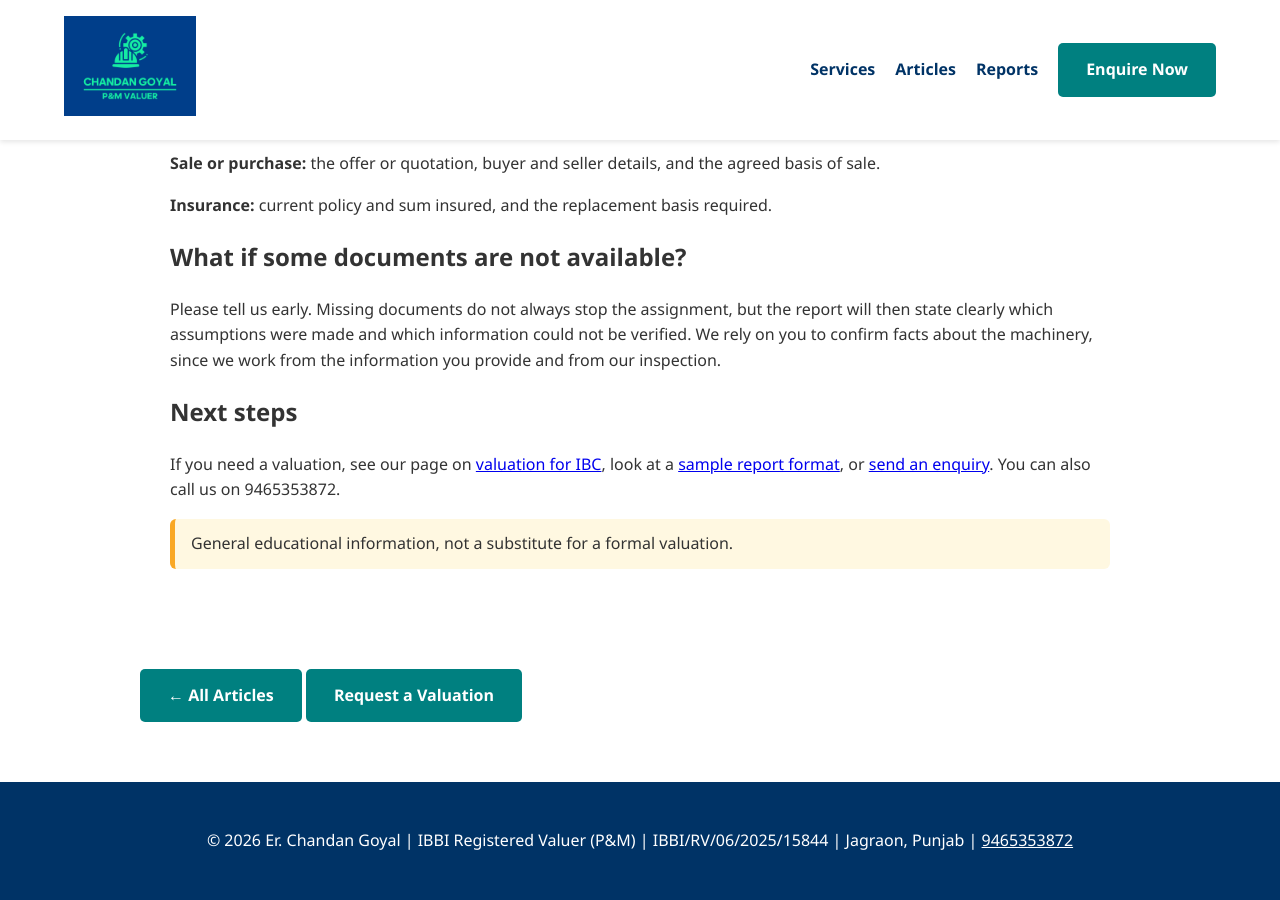
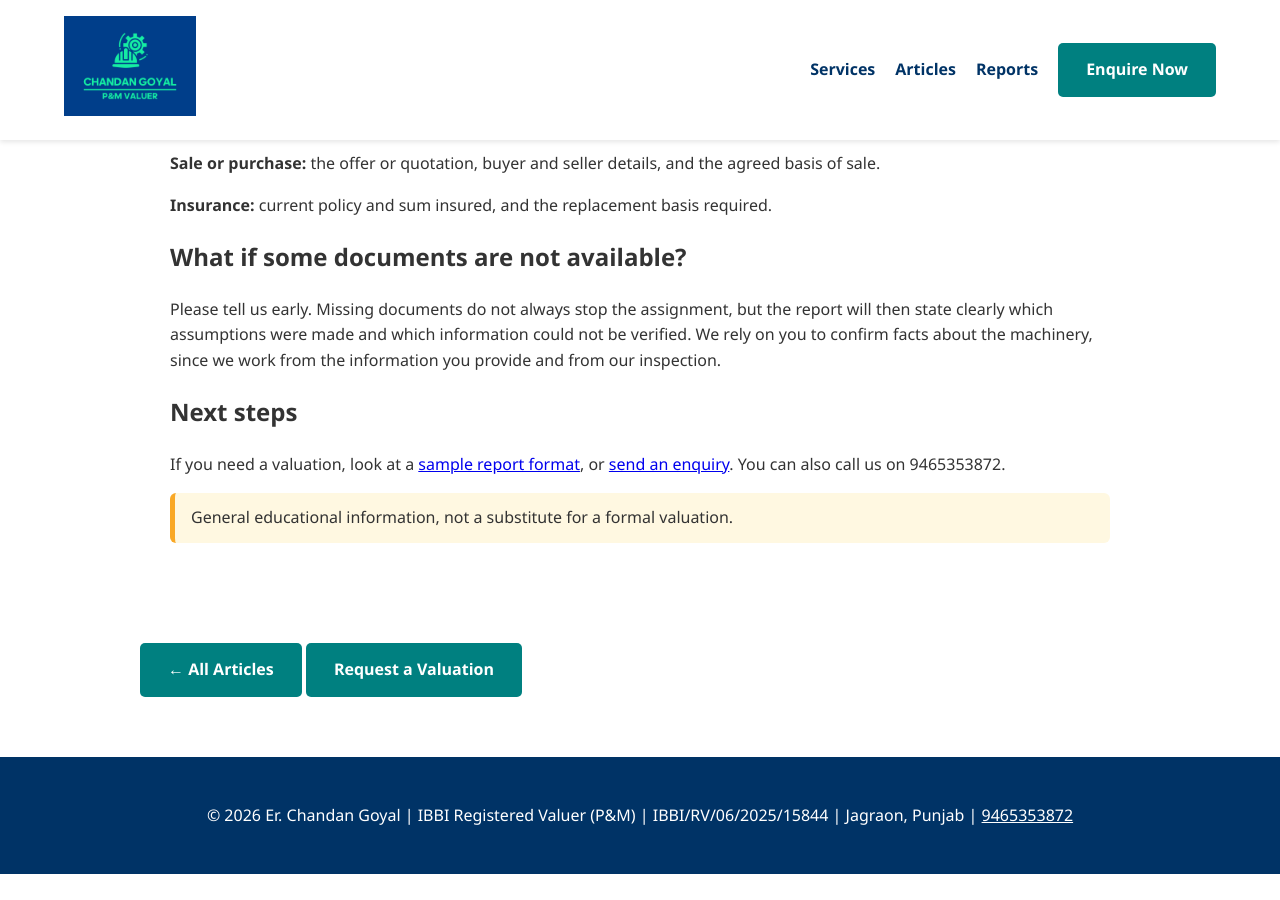
Before and after one commit to ErYojanGoyal/username.github.io, a Jekyll site: the page built from _posts/2026-11-07-documents-required-plant-machinery-valuation.md, in a window 1280 px wide and 900 px high, scrolled down 1549 px. Built offline with Jekyll 4.4.1, drawn with Linux system fonts in a browser that asks for light colours; after the commit the page ends 2423 px from its top, so only the background shows below that.

Commit message:
Update 2026-11-07-documents-required-plant-machinery-valuation.md

```diff
--- a/_posts/2026-11-07-documents-required-plant-machinery-valuation.md
+++ b/_posts/2026-11-07-documents-required-plant-machinery-valuation.md
@@ -52,4 +52,4 @@ To prepare an accurate and well-supported plant and machinery valuation report,
 Please tell us early. Missing documents do not always stop the assignment, but the report will then state clearly which assumptions were made and which information could not be verified. We rely on you to confirm facts about the machinery, since we work from the information you provide and from our inspection.
 
 ## Next steps
-If you need a valuation, see our page on [valuation for IBC](/ibc-valuation/), look at a [sample report format](/sample-report.html), or [send an enquiry](/#enquiry). You can also call us on 9465353872.
+If you need a valuation, look at a [sample report format](/sample-report.html), or [send an enquiry](/#enquiry). You can also call us on 9465353872.
```
